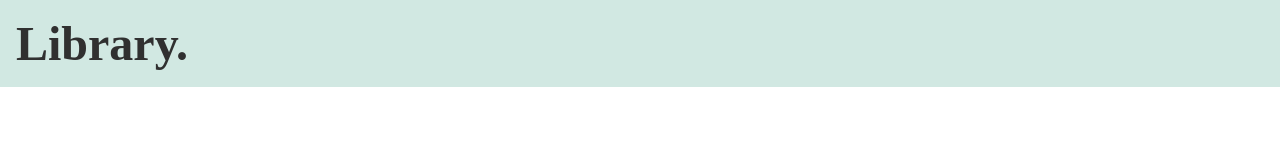
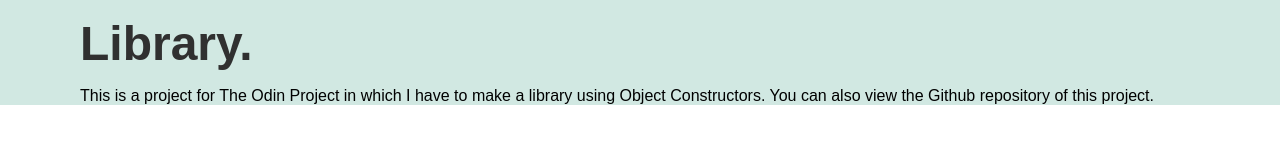
Before and after one commit to thomasfahy/Library, a plain HTML site: page index.html in a window 1280 px wide. Drawn offline with Linux system fonts and the light colour scheme.

Commit message:
feat: add font styling + header description

```diff
--- a/index.html
+++ b/index.html
@@ -10,6 +10,8 @@
 <body>
     <div class="header">
         <p class="pageTitle">Library.</p>
+        <p class="headerDesc">This is a project for The Odin Project in which I have to make a library using Object Constructors.
+            You can also view the Github repository of this project.</p>
     </div>
 
 </body>
--- a/styles.css
+++ b/styles.css
@@ -1,11 +1,16 @@
 *{
     margin: 0;
     padding: 0;
+    font-family: sans-serif;
 }
+
+
+/* Header Section */
 
 .pageTitle{
     font-size: 3rem;
     padding: 1rem;
+    padding-left: 5rem;
     color: #303030;
     font-weight: 800;
 }
@@ -13,3 +18,8 @@
 .header{
     background-color: #D1E8E2;
 }
+
+.headerDesc{
+    padding-left: 5rem;
+    padding-right: 5rem;
+}
```
